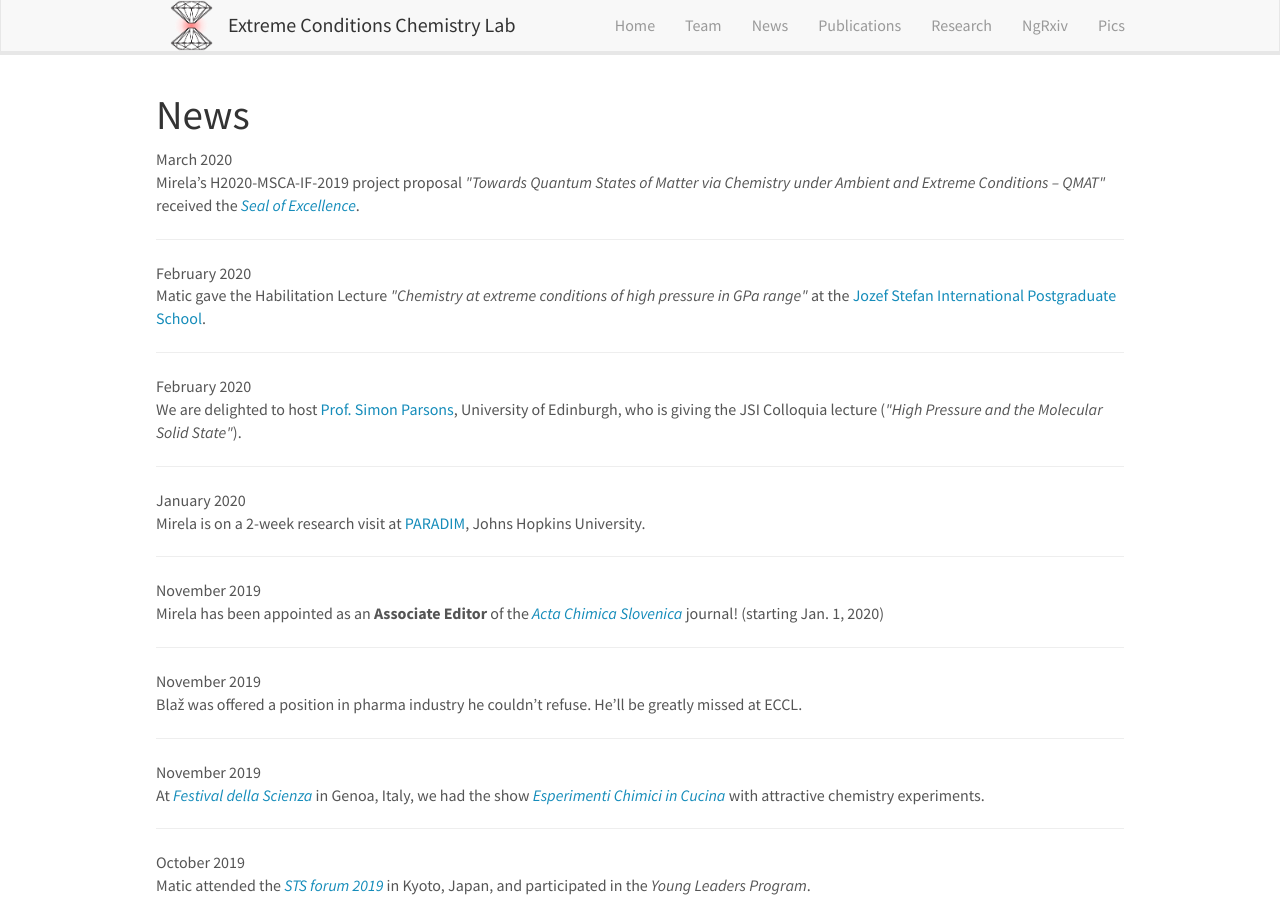
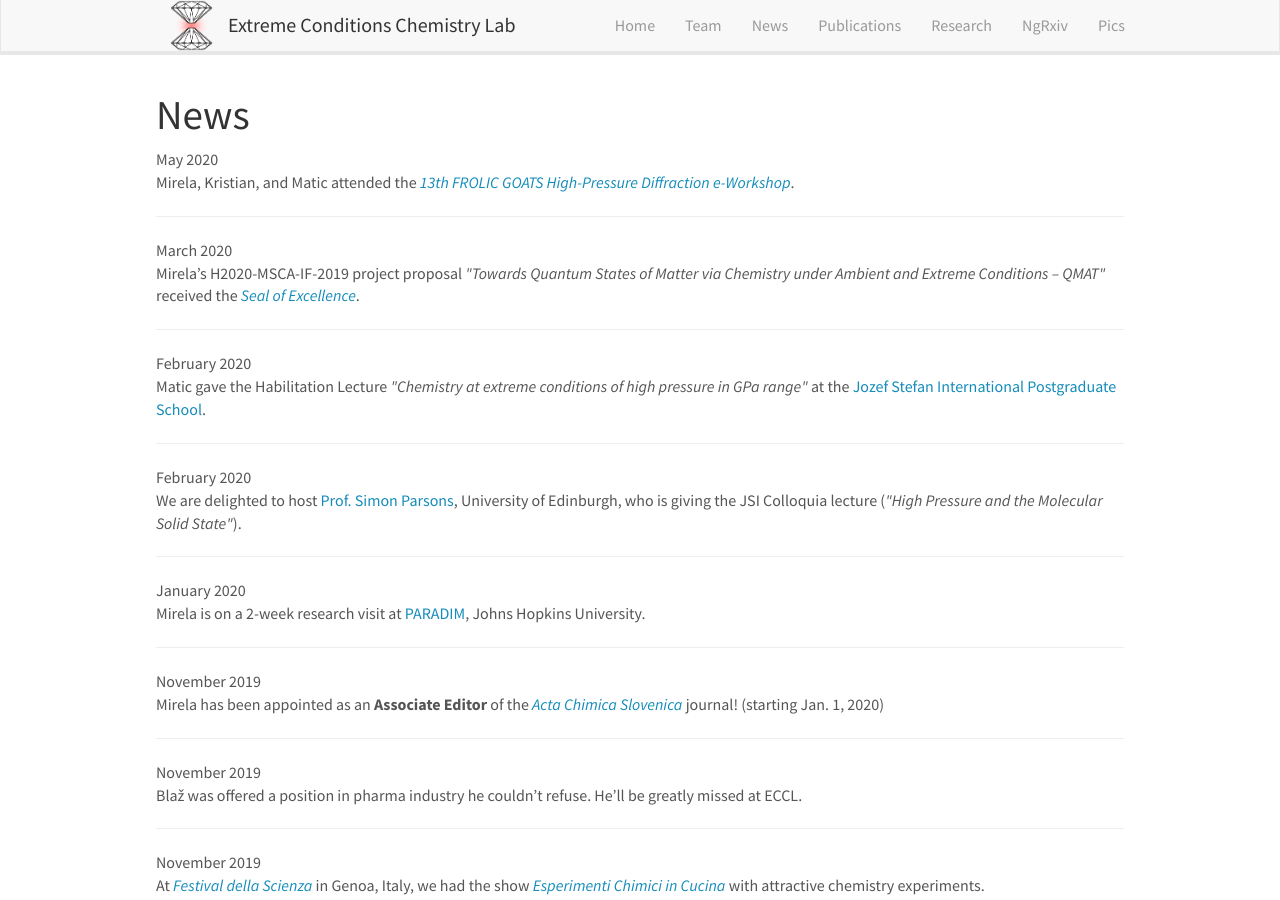
Before and after one commit to eccl-jsi/eccl-jsi.github.io, a Jekyll site: the page built from _pages/allnews.md, in a window 1280 px wide and 900 px high. Built offline with Jekyll 4.4.1, drawn with Linux system fonts in a browser that asks for light colours; nearby versions of some CDN libraries.

Commit message:
Update news.yml

```diff
--- a/_data/news.yml
+++ b/_data/news.yml
@@ -1,3 +1,6 @@
+- date: May 2020
+  headline: "Mirela, Kristian, and Matic attended the <a href='https://frogo.home.amu.edu.pl/'><i>13th FROLIC GOATS High-Pressure Diffraction e-Workshop</i></a>."
+
 - date: March 2020
   headline: "Mirela's H2020-MSCA-IF-2019 project proposal <i>&quot;Towards Quantum States of Matter via Chemistry under Ambient and Extreme Conditions – QMAT&quot;</i> received the <a href='https://ec.europa.eu/info/research-and-innovation/funding/funding-opportunities/seal-excellence_en/'><i>Seal of Excellence</i></a>."
 
```
